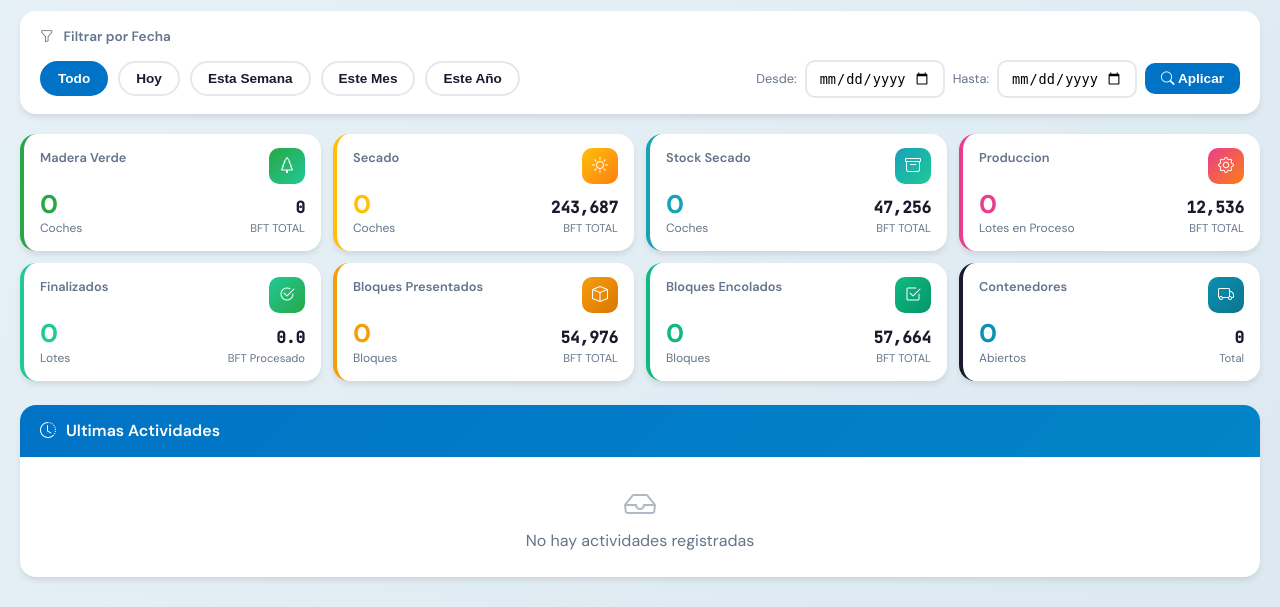
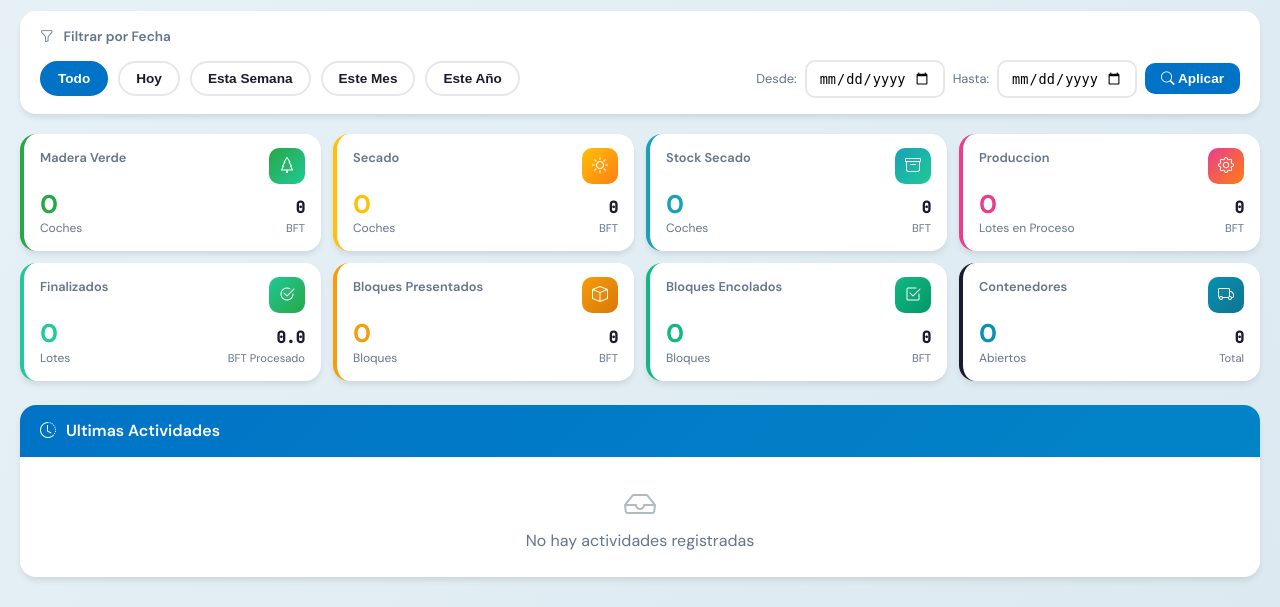
Before and after one commit to nicolasalejandro543-byte/inventario-qr, a Flask app: page / in a window 1280 px wide. Shown: the part 246-853 px from the top of the page. Run offline with Flask 3, Linux system fonts and the light colour scheme; the visitor is signed in with stand-in values (Sample User, id 1); data comes from the database, SQL or seed files in the repository; data that the repository does not hold is empty.

Commit message:
Revertir BFT fijos a valores calculados de la base de datos
- Dashboard: mostrar BFT real de etapas, producción y bloques
- Etapa: usar total_bft calculado
- Bloques presentados/encolados: sumar BFT real de bloques

Co-Authored-By: Claude Opus 4.5 <noreply@anthropic.com>

```diff
--- a/templates/bloques_encolados.html
+++ b/templates/bloques_encolados.html
@@ -562,8 +562,8 @@
                 <div class="page-stat-label">Bloques</div>
             </div>
             <div class="page-stat">
-                <div class="page-stat-value">57,664</div>
-                <div class="page-stat-label">BFT TOTAL</div>
+                <div class="page-stat-value">{{ "{:,.0f}".format(bloques|sum(attribute='bft')) }}</div>
+                <div class="page-stat-label">BFT</div>
             </div>
         </div>
         <a href="/" class="btn btn-secondary no-print">
--- a/templates/bloques_presentados.html
+++ b/templates/bloques_presentados.html
@@ -623,8 +623,8 @@
                 <div class="page-stat-label">Bloques</div>
             </div>
             <div class="page-stat">
-                <div class="page-stat-value">54,976</div>
-                <div class="page-stat-label">BFT TOTAL</div>
+                <div class="page-stat-value">{{ "{:,.0f}".format(bloques|sum(attribute='bft')) }}</div>
+                <div class="page-stat-label">BFT</div>
             </div>
         </div>
         <a href="/" class="btn btn-secondary no-print">
--- a/templates/dashboard.html
+++ b/templates/dashboard.html
@@ -856,7 +856,6 @@
     {% for etapa in etapas %}
     {% set stats = stats_por_etapa[etapa.id] %}
     {% set class_name = etapa.nombre|lower|replace(' ', '-') %}
-    {% set bft_totales = {'madera-verde': 0, 'secado': 243687, 'stock-secado': 47256} %}
     <a href="/etapa/{{ etapa.id }}" class="stat-card {{ class_name }}" data-etapa-id="{{ etapa.id }}">
         <div class="stat-header">
             <span class="stat-title">{{ etapa.nombre }}</span>
@@ -878,8 +877,8 @@
                 <div class="stat-label">Coches</div>
             </div>
             <div class="stat-bft">
-                <div class="stat-bft-value">{{ "{:,}".format(bft_totales.get(class_name, 0)) }}</div>
-                <div class="stat-bft-label">BFT TOTAL</div>
+                <div class="stat-bft-value" id="etapa-{{ etapa.id }}-bft">{{ "{:,.0f}".format(stats.total_bft) }}</div>
+                <div class="stat-bft-label">BFT</div>
             </div>
         </div>
     </a>
@@ -899,8 +898,8 @@
                 <div class="stat-label">Lotes en Proceso</div>
             </div>
             <div class="stat-bft">
-                <div class="stat-bft-value">12,536</div>
-                <div class="stat-bft-label">BFT TOTAL</div>
+                <div class="stat-bft-value" id="produccion-bft">{{ "{:,.0f}".format(lotes_en_proceso|sum(attribute='bft_total') if lotes_en_proceso else 0) }}</div>
+                <div class="stat-bft-label">BFT</div>
             </div>
         </div>
     </a>
@@ -939,8 +938,8 @@
                 <div class="stat-label">Bloques</div>
             </div>
             <div class="stat-bft">
-                <div class="stat-bft-value">54,976</div>
-                <div class="stat-bft-label">BFT TOTAL</div>
+                <div class="stat-bft-value" id="bloques-presentados-bft">{{ "{:,.0f}".format(bloques_presentados|sum(attribute='bft') if bloques_presentados else 0) }}</div>
+                <div class="stat-bft-label">BFT</div>
             </div>
         </div>
     </a>
@@ -959,8 +958,8 @@
                 <div class="stat-label">Bloques</div>
             </div>
             <div class="stat-bft">
-                <div class="stat-bft-value">57,664</div>
-                <div class="stat-bft-label">BFT TOTAL</div>
+                <div class="stat-bft-value" id="bloques-encolados-bft">{{ "{:,.0f}".format(bloques_encolados|sum(attribute='bft') if bloques_encolados else 0) }}</div>
+                <div class="stat-bft-label">BFT</div>
             </div>
         </div>
     </a>
--- a/templates/etapa.html
+++ b/templates/etapa.html
@@ -1036,10 +1036,9 @@
         </div>
         <div class="etapa-info">
             <h2>{{ etapa.nombre }}</h2>
-            {% set bft_totales_etapa = {1: 0, 2: 243687, 3: 47256} %}
             <div class="etapa-stats">
                 <span><i class="bi bi-box-seam"></i> <strong>{{ coches|length }}</strong> coches</span>
-                <span><i class="bi bi-rulers"></i> <strong>{{ "{:,}".format(bft_totales_etapa.get(etapa.orden, 0)) }}</strong> BFT TOTAL</span>
+                <span><i class="bi bi-rulers"></i> <strong>{{ "{:,.0f}".format(total_bft) }}</strong> BFT</span>
             </div>
         </div>
     </div>
```
